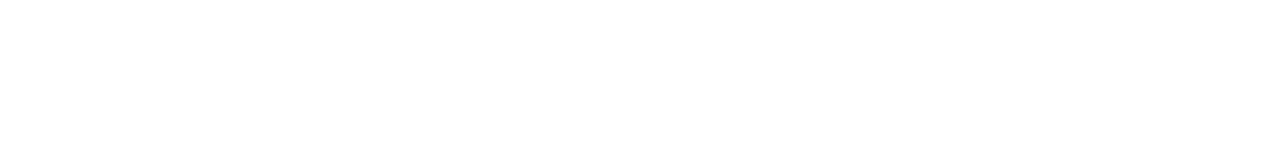
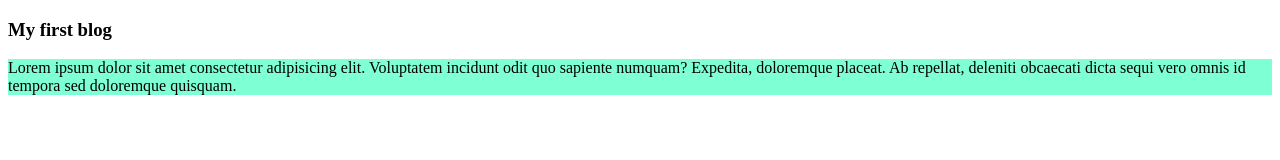
Before and after one commit to khaledrony/my-new-website, a plain HTML site: page index.html in a window 1280 px wide. Drawn offline with Linux system fonts and the light colour scheme.

Commit message:
add my first blog

```diff
--- /dev/null
+++ b/blog.css
@@ -0,0 +1,3 @@
+div{
+    background-color: aquamarine;
+}
--- a/index.html
+++ b/index.html
@@ -4,8 +4,15 @@
     <meta charset="UTF-8">
     <meta name="viewport" content="width=device-width, initial-scale=1.0">
     <title>My new website</title>
+    <link rel="stylesheet" href="blog.css">
 </head>
 <body>
+    <h3>My first blog</h3>
+    <div>
+        <p>
+            Lorem ipsum dolor sit amet consectetur adipisicing elit. Voluptatem incidunt odit quo sapiente numquam? Expedita, doloremque placeat. Ab repellat, deleniti obcaecati dicta sequi vero omnis id tempora sed doloremque quisquam.
+        </p>
+    </div>
 
 </body>
 </html>
```
